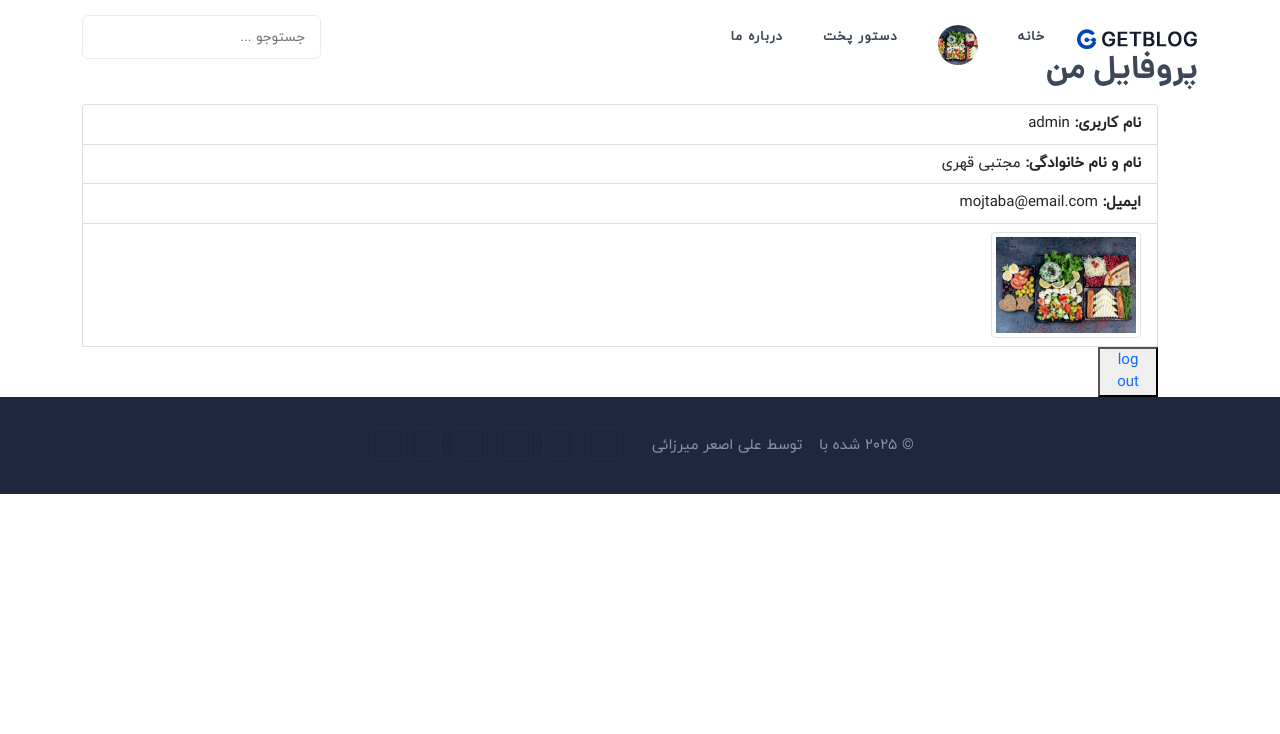
After one commit to AAMmaster/weblog, a Django app: page /accounts/profile/ in a window 1280 px wide. The commit adds this page. Shown: the top 734 px of the page. Run offline with Django 5.2, Linux system fonts and the light colour scheme; a user stored in the database is signed in; some libraries are stand-ins or nearby versions; some web fonts are replaced.

Commit message:
update final version 0

```diff
--- a/A/accounts/forms.py
+++ b/A/accounts/forms.py
@@ -52,7 +52,7 @@ class SignUpForm(UserCreationForm):
 
     class Meta:
         model = User
-        fields = ('username', 'email', 'password1', 'password2')
+        fields = ('username', 'email', 'password1', 'password2', 'avatar')
 
 class LoginForm(forms.Form):
     username = forms.CharField(label='نام کاربری', widget=forms.TextInput(attrs={
--- a/A/accounts/templates/accounts/Login.html
+++ b/A/accounts/templates/accounts/Login.html
@@ -8,6 +8,8 @@
             <div class="mb-3">{{ form.username.label_tag }}{{ form.username }}</div>
             <div class="mb-3">{{ form.password.label_tag }}{{ form.password }}</div>
             <button type="submit" class="btn btn-primary">ورود</button>
+            <a class="btn btn-blue" href="{% url 'accounts:signup' %}">sign up</a>
         </form>
+
     </div>
 {% endblock %}
--- /dev/null
+++ b/A/accounts/templates/accounts/profile.html
@@ -0,0 +1,22 @@
+{% extends 'base.html' %}
+{% block content %}
+    <div class="container mt-5">
+        <h2>پروفایل من</h2>
+        <ul class="list-group">
+            <li class="list-group-item"><strong>نام کاربری:</strong> {{ user.username }}</li>
+            <li class="list-group-item"><strong>نام و نام خانوادگی:</strong> {{ user.first_name }} {{ user.last_name }}
+            </li>
+            <li class="list-group-item"><strong>ایمیل:</strong> {{ user.email }}</li>
+            {% if user.avatar %}
+                <li class="list-group-item">
+                    <img src="{{ user.avatar.url }}" alt="Avatar" class="img-thumbnail" style="max-width:150px;">
+                </li>
+                <button style="height: 50px;width: 60px"><a href="{% url 'accounts:logout' %}" style="height: 50px;width:60px">log out</a></button>
+            {% endif %}
+            <!-- هر فیلد دیگه‌ای که مدل User داره -->
+
+
+
+        </ul>
+    </div>
+{% endblock %}
--- a/A/accounts/urls.py
+++ b/A/accounts/urls.py
@@ -1,6 +1,6 @@
 from django.urls import path
 from . import views
-from .views import signup_view, login_view, logout_view
+from .views import signup_view, login_view, logout_view, profile_view
 
 
 app_name = 'accounts'
@@ -8,4 +8,5 @@ urlpatterns = [
     path('signup/', signup_view, name='signup'),
     path('login/', login_view, name='login'),
     path('logout/', logout_view, name='logout'),
+    path('profile/', profile_view, name='profile'),
 ]
--- a/A/accounts/views.py
+++ b/A/accounts/views.py
@@ -1,7 +1,10 @@
+from django.contrib import messages
+from django.contrib.auth import login, logout
+from django.contrib.auth.decorators import login_required
 from django.shortcuts import render, redirect
-from django.contrib.auth import login, logout
-from django.contrib import messages
+
 from .forms import SignUpForm, LoginForm
+
 
 def signup_view(request):
     if request.method == 'POST':
@@ -14,6 +17,7 @@ def signup_view(request):
         form = SignUpForm()
     return render(request, 'accounts/signup.html', {'form': form})
 
+
 def login_view(request):
     if request.method == 'POST':
         form = LoginForm(request.POST)
@@ -21,12 +25,19 @@ def login_view(request):
             user = form.cleaned_data['user']
             login(request, user)
             messages.success(request, 'با موفقیت وارد شدید.')
-            return redirect('home:landing')
+            return redirect('home:profile')
     else:
         form = LoginForm()
     return render(request, 'accounts/login.html', {'form': form})
 
+
 def logout_view(request):
     logout(request)
     messages.info(request, 'خروج انجام شد.')
-    return redirect('home:landing')
+    return redirect('home:home')
+
+
+@login_required(login_url='accounts:login')
+def profile_view(request):
+    # اینجا request.user همون کاربریه که الان لاگین کرده
+    return render(request, 'accounts/profile.html', {'user': request.user})
--- a/A/templates/inc/navbar.html
+++ b/A/templates/inc/navbar.html
@@ -42,6 +42,15 @@
             <ul class="navigation-menu nav-left">
                 <li><a href="{% url 'home:home' %}" class="sub-menu-item">خانه</a></li>
 
+                <li>{% if request.user.is_authenticated and request.user.avatar %}
+                    <a href="{% url 'accounts:profile' %}">
+                        <img src="{{ request.user.avatar.url }}" alt="پروفایل" class="rounded-circle"
+                             style="width: 40px; height: 40px; object-fit: cover;">
+                    </a>
+                {% else %}
+                    <a href="{% url 'accounts:login' %}">ورود</a>
+                {% endif %}
+
                 <li><a href="food-recipe.html" class="sub-menu-item">دستور پخت</a></li>
 
                 <li><a href="{% url 'home:about' %}" class="sub-menu-item">درباره ما</a></li>
```
Also changed, not shown: A/2025/05/10/IMG_20250504_031220_507.jpg (added), A/2025/05/10/photo_3_2025-05-08_12-47-31.jpg (added), A/accounts/templates/accounts/signup.html (indentation only), A/db.sqlite3. Lines whose indentation alone changed are shown as unchanged.
